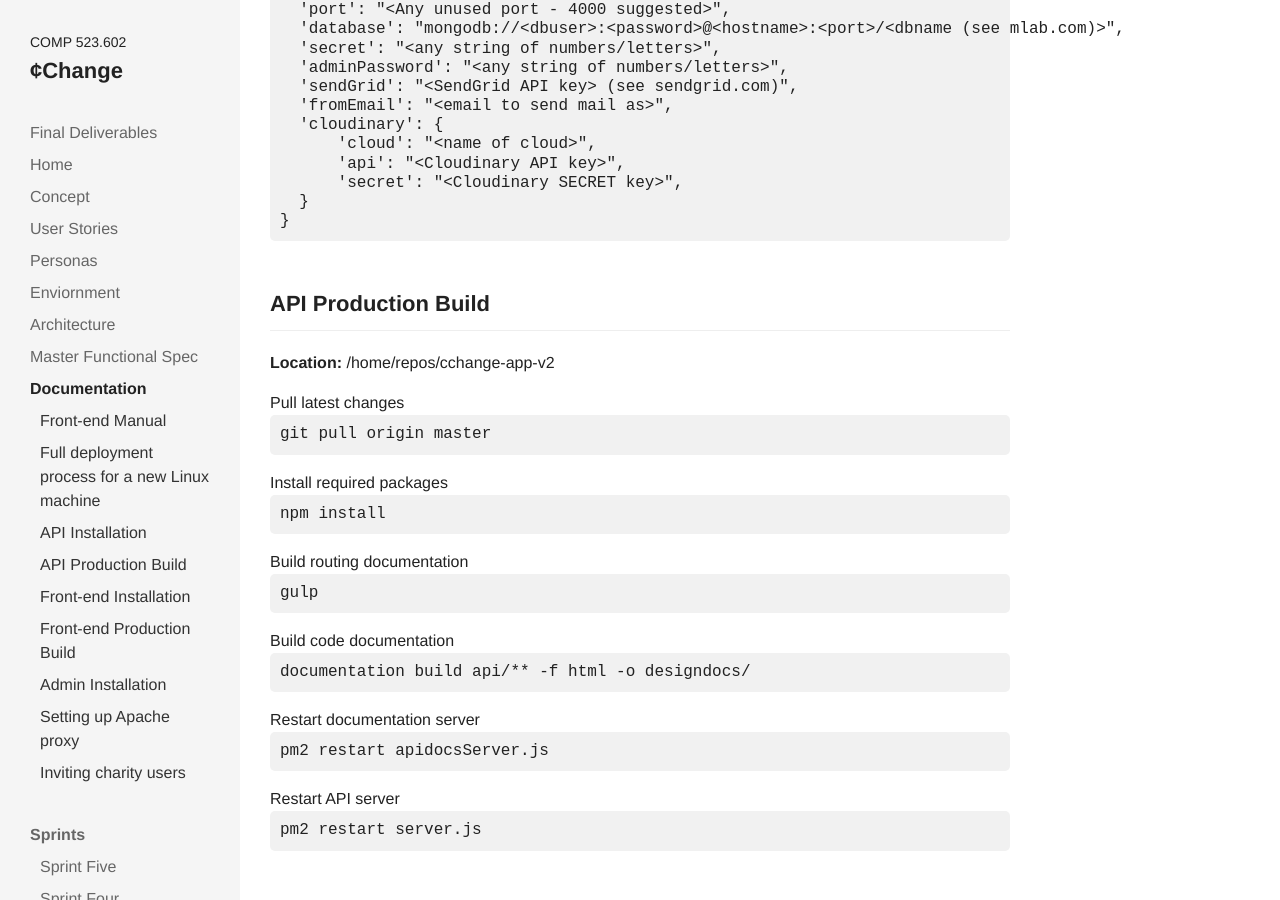
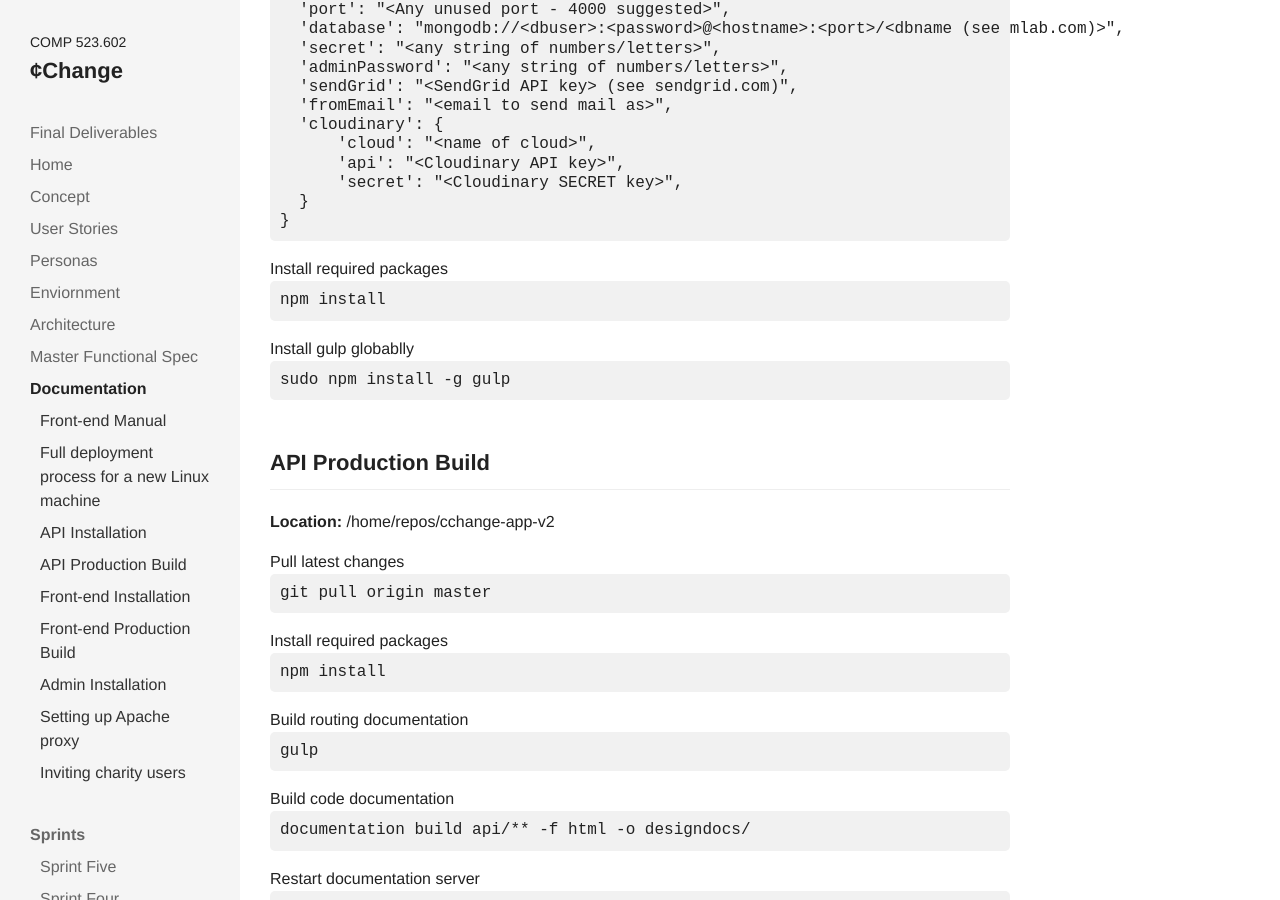
Before and after one commit to comp523-602/cchange-project, a Jekyll site: the page built from documentation.markdown, in a window 1280 px wide and 900 px high, scrolled down 1166 px. Built offline with Jekyll 4.4.1, drawn with Linux system fonts in a browser that asks for light colours; nearby versions of some CDN libraries; our own code applies the rules of GitHub Pages for plain Markdown files; some of the changed lines change nothing that is shown.

Commit message:
Updated Documentation

```diff
--- a/documentation.markdown
+++ b/documentation.markdown
@@ -12,15 +12,13 @@
 
 1. Setup a Linux environment
 2. Purchase a domain name (later referred to as your-domain.com) and point your default A record to your Linux environment's IP address
-2. Setup a database at mLab.com
-3. Setup an email account at SendGrid.com
-1. Access your machine using SSH - from a Unix terminal, type ssh username@IPAddress
-
-
-2. Install, configure, and start API
-3. Install and build application
-4. Install administation in a web accessable directory
-5. Setup Apache proxy
+3. Setup a database at mLab.com
+4. Setup an email account at SendGrid.com
+5. Access your machine using SSH - from a Unix terminal, type ssh username@IPAddress
+6. Install, configure, and start API
+7. Install and build application
+8. Install administation in a web accessable directory
+9. Setup Apache proxy
 
 ## API Installation
 
@@ -49,6 +47,12 @@
           'secret': "<Cloudinary SECRET key>",
       }
     }
+
+Install required packages
+`npm install`
+
+Install gulp globablly
+`sudo npm install -g gulp`
 
 ## API Production Build
 
```
